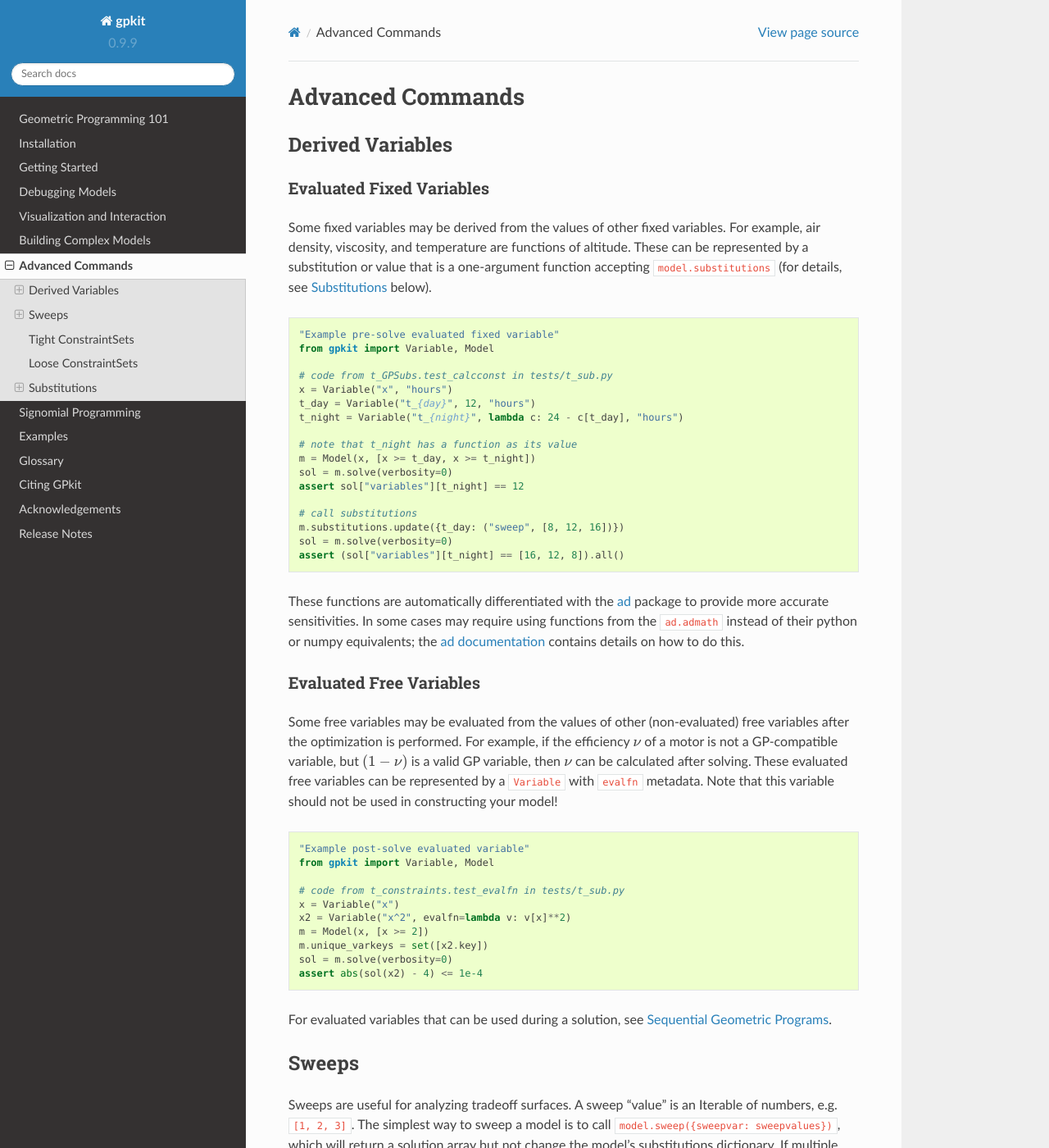
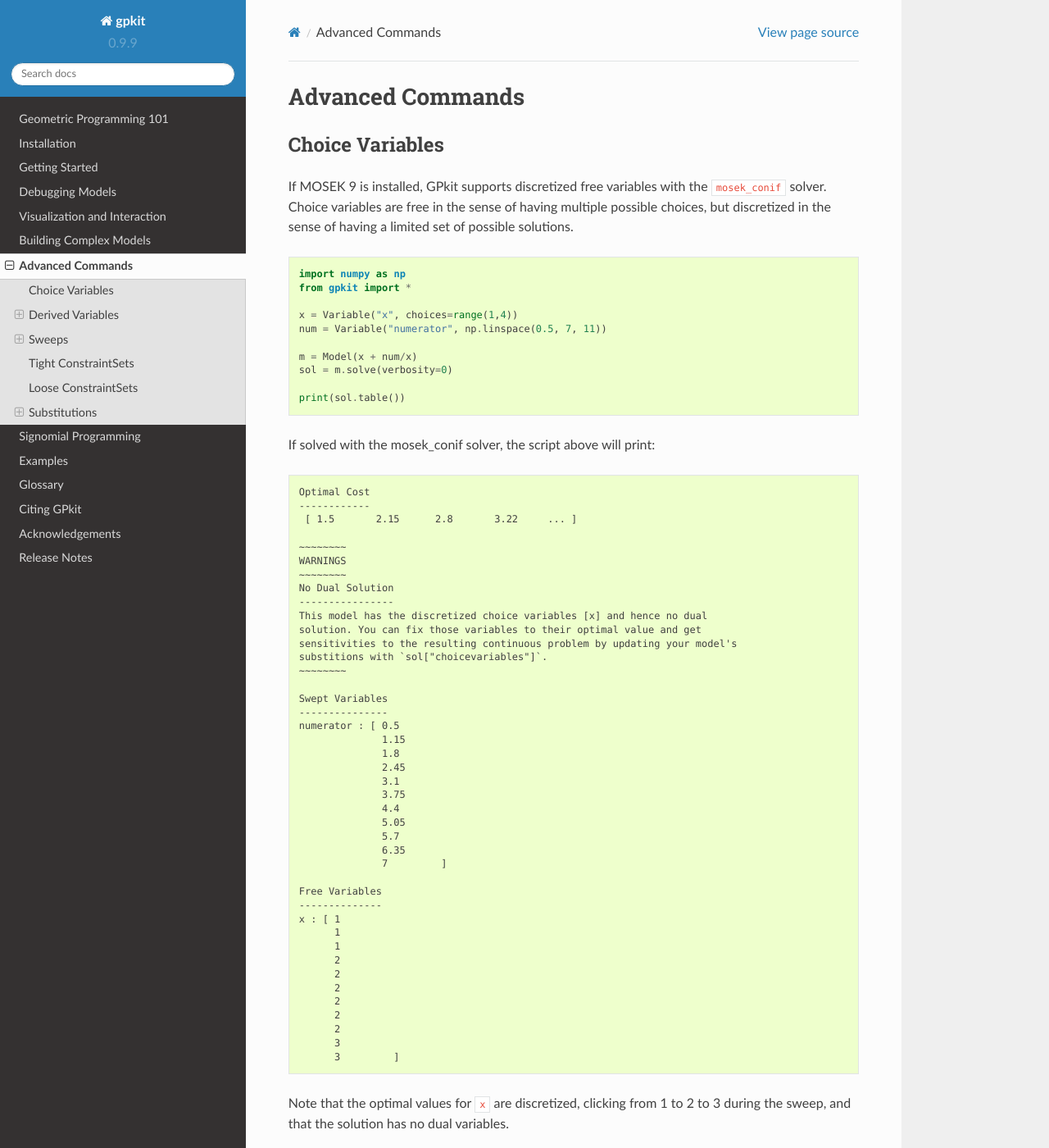
Before and after one commit to convexengineering/gpkit, a Sphinx documentation site: the page built from docs/source/advancedcommands.rst, in a window 1280 px wide and 1400 px high. Shown: the whole window at 82% size. Built offline with Sphinx 7.4.7 and the Read the Docs theme 2.0.0, drawn with Linux system fonts in a browser that asks for light colours.

Commit message:
Working MIGP (#1527)
* migp with choice variables
* add test and use warnings to discuss migp results
* update docs

```diff
--- a/docs/source/advancedcommands.rst
+++ b/docs/source/advancedcommands.rst
@@ -1,5 +1,64 @@
 Advanced Commands
 *****************
+
+.. _migp:
+
+Choice Variables
+================
+If MOSEK 9 is installed, GPkit supports discretized free variables with the ``mosek_conif`` solver.
+Choice variables are free in the sense of having multiple possible choices, but discretized in the
+sense of having a limited set of possible solutions.
+
+.. literalinclude:: examples/migp.py
+
+If solved with the mosek_conif solver, the script above will print::
+
+    Optimal Cost
+    ------------
+     [ 1.5       2.15      2.8       3.22     ... ]
+
+    ~~~~~~~~
+    WARNINGS
+    ~~~~~~~~
+    No Dual Solution
+    ----------------
+    This model has the discretized choice variables [x] and hence no dual
+    solution. You can fix those variables to their optimal value and get
+    sensitivities to the resulting continuous problem by updating your model's
+    substitions with `sol["choicevariables"]`.
+    ~~~~~~~~
+
+    Swept Variables
+    ---------------
+    numerator : [ 0.5
+                  1.15
+                  1.8
+                  2.45
+                  3.1
+                  3.75
+                  4.4
+                  5.05
+                  5.7
+                  6.35
+                  7         ]
+
+    Free Variables
+    --------------
+    x : [ 1
+          1
+          1
+          2
+          2
+          2
+          2
+          2
+          2
+          3
+          3         ]
+
+Note that the optimal values for ``x`` are discretized, clicking from 1
+to 2 to 3 during the sweep, and that the solution has no dual variables.
+
 
 Derived Variables
 =================
--- /dev/null
+++ b/docs/source/examples/migp.py
@@ -0,0 +1,10 @@
+import numpy as np
+from gpkit import *
+
+x = Variable("x", choices=range(1,4))
+num = Variable("numerator", np.linspace(0.5, 7, 11))
+
+m = Model(x + num/x)
+sol = m.solve(verbosity=0)
+
+print(sol.table())
```
Also changed, not shown: docs/source/examples/migp_output.txt (added, +58 -0 lines), docs/source/installation.rst (+17 -15 lines), 6 other files.
